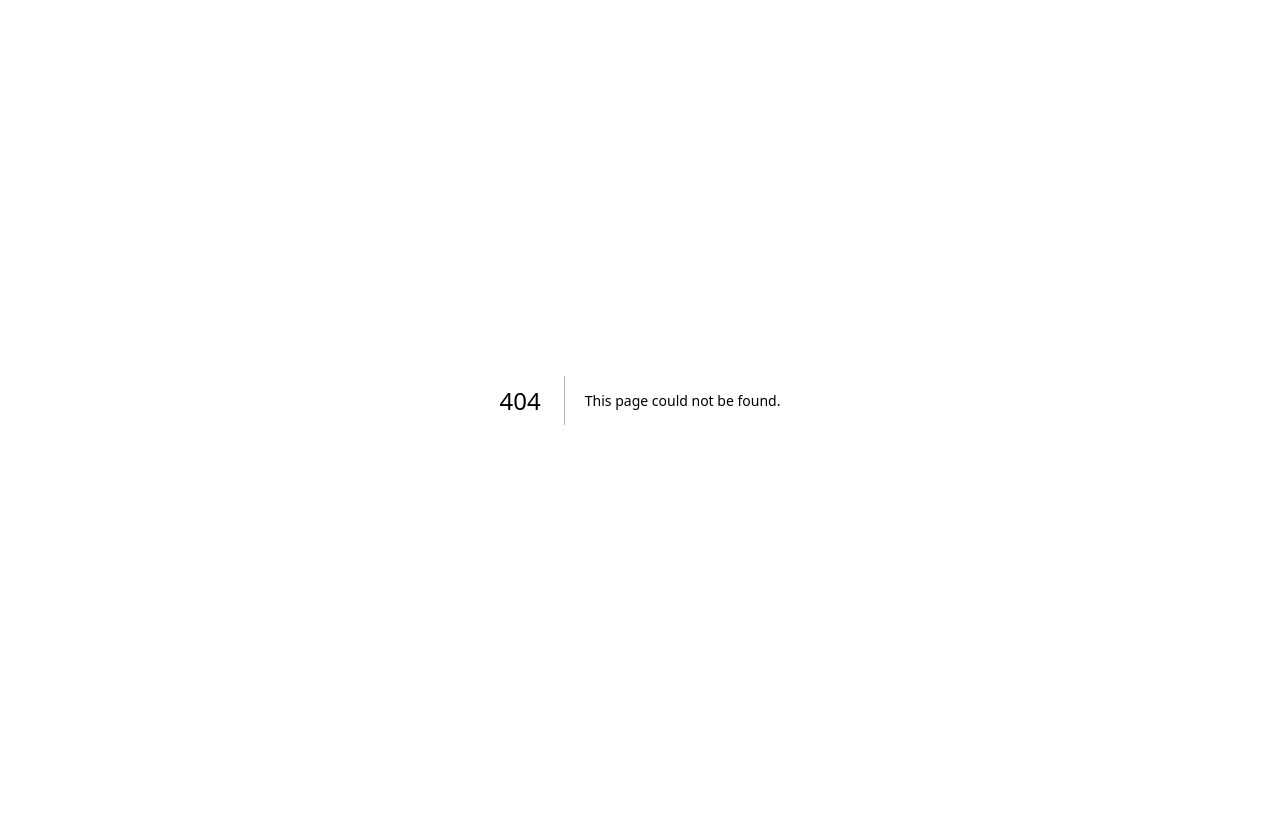
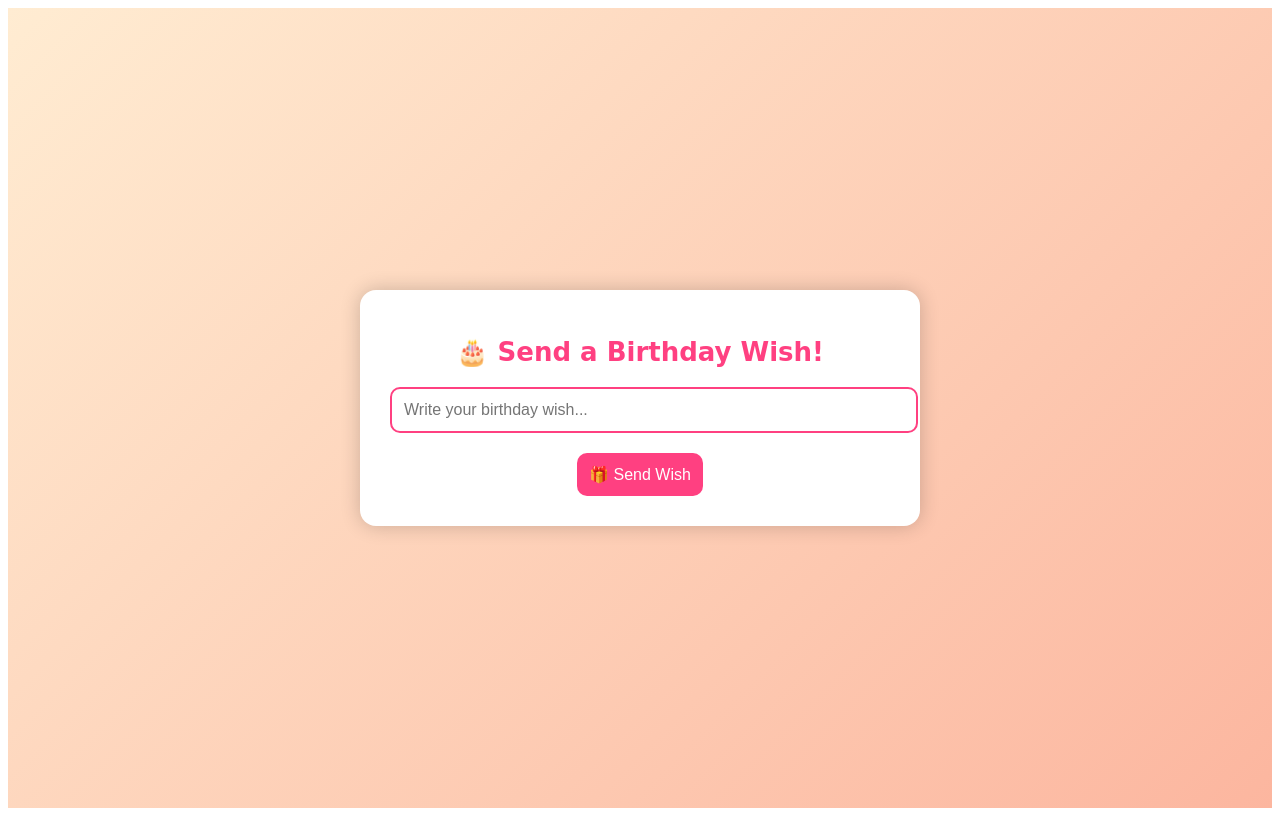
Before and after one commit to DADieAnotherDay/frontend, a Next.js app: page /bday in a window 1280 px wide. Before the commit this address had no page. Built offline with nearby package versions, Linux system fonts and the light colour scheme.

Commit message:
Create bday.js

```diff
--- /dev/null
+++ b/pages/bday.js
@@ -0,0 +1,90 @@
+// pages/bday.js 🎉 Birthday Message Page
+import { useState } from "react";
+
+export default function Bday() {
+  const [wish, setWish] = useState("");
+  const [response, setResponse] = useState("");
+
+  const handleWish = async (e) => {
+    e.preventDefault();
+    try {
+      const res = await fetch("https://backend-services-0s29.onrender.com/render-endpoint", {
+        method: "POST",
+        headers: { "Content-Type": "application/json" },
+        body: JSON.stringify({ message: wish })
+      });
+      const data = await res.json();
+      setResponse(data.response || "No response from backend.");
+    } catch {
+      setResponse("Something went wrong!");
+    }
+  };
+
+  return (
+    <div style={styles.container}>
+      <div style={styles.card}>
+        <h1 style={styles.title}>🎂 Send a Birthday Wish!</h1>
+        <form onSubmit={handleWish}>
+          <input
+            type="text"
+            placeholder="Write your birthday wish..."
+            style={styles.input}
+            value={wish}
+            onChange={(e) => setWish(e.target.value)}
+          />
+          <button style={styles.button}>🎁 Send Wish</button>
+        </form>
+        {response && <p style={styles.response}>🎉 {response}</p>}
+      </div>
+    </div>
+  );
+}
+
+const styles = {
+  container: {
+    height: "100vh",
+    background: "linear-gradient(135deg, #ffecd2 0%, #fcb69f 100%)",
+    display: "flex",
+    alignItems: "center",
+    justifyContent: "center",
+    fontFamily: "'Comic Sans MS', cursive, sans-serif",
+  },
+  card: {
+    background: "white",
+    padding: 30,
+    borderRadius: 16,
+    boxShadow: "0 0 20px rgba(0,0,0,0.2)",
+    textAlign: "center",
+    maxWidth: 500,
+    width: "90%",
+  },
+  title: {
+    fontSize: 26,
+    marginBottom: 20,
+    color: "#ff4081",
+  },
+  input: {
+    width: "100%",
+    padding: 12,
+    fontSize: 16,
+    border: "2px solid #ff4081",
+    borderRadius: 10,
+    marginBottom: 20,
+  },
+  button: {
+    background: "#ff4081",
+    color: "white",
+    border: "none",
+    padding: 12,
+    fontSize: 16,
+    borderRadius: 10,
+    cursor: "pointer",
+  },
+  response: {
+    marginTop: 20,
+    background: "#fff8f0",
+    padding: 15,
+    borderRadius: 12,
+    border: "1px dashed #ff4081",
+  },
+};
```
